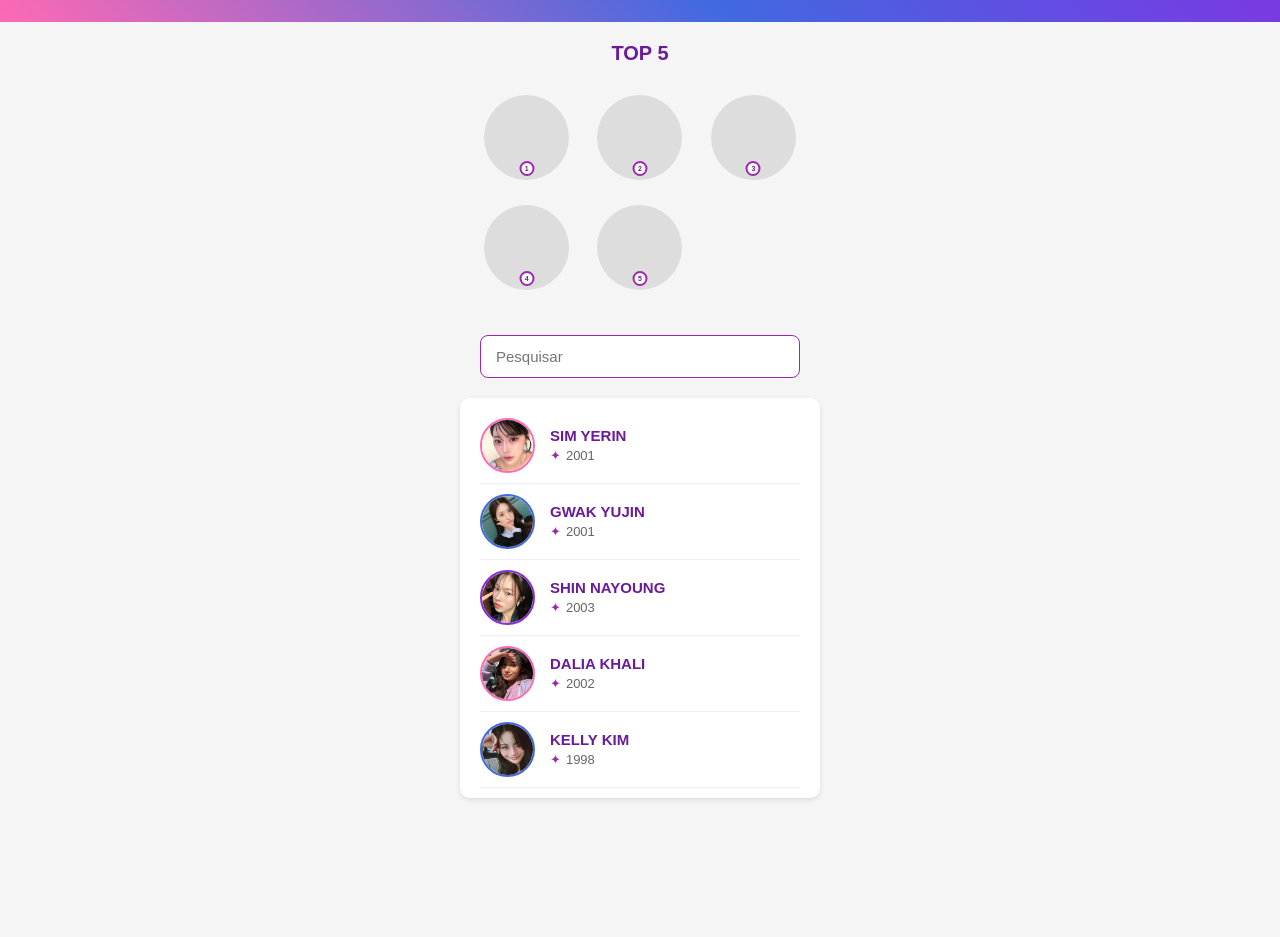
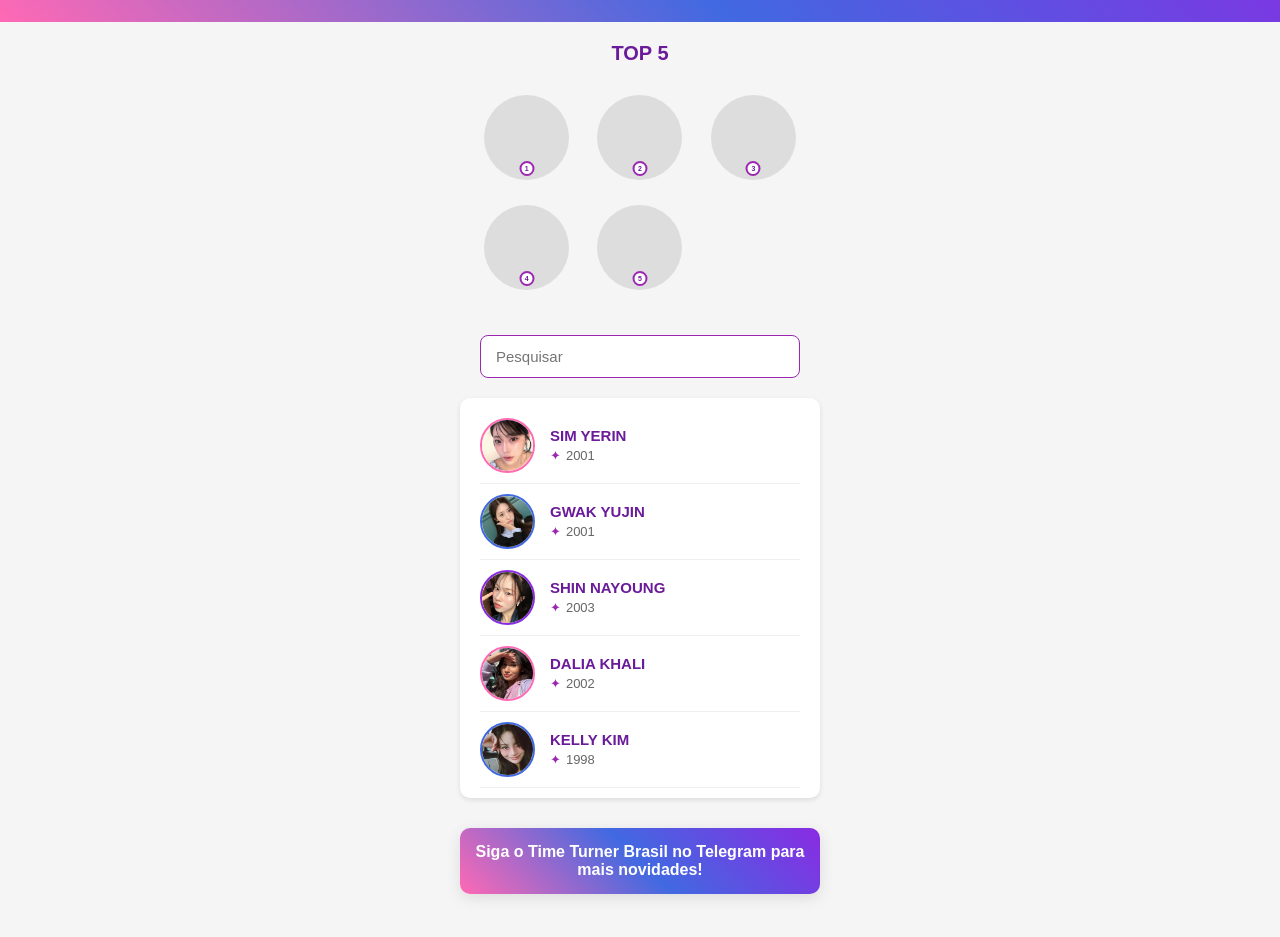
Before and after one commit to TIMETURNERRANK/Time-Turner-Rank.github.io., a plain HTML site: page index.html in a window 1280 px wide. Shown: the part 161-1098 px from the top of the page. Before the commit the page ends 1059 px from the top, so only its background shows below. Drawn offline with Linux system fonts and the light colour scheme.

Commit message:
Update index.html

```diff
--- a/index.html
+++ b/index.html
@@ -241,6 +241,25 @@
             color: var(--secondary-color);
         }
 
+        .telegram-link {
+            display: block;
+            max-width: 360px;
+            margin: 30px auto;
+            padding: 15px;
+            background: linear-gradient(45deg, #ff69b4, #4169e1, #8a2be2);
+            border-radius: 10px;
+            text-decoration: none;
+            color: white;
+            text-align: center;
+            font-weight: bold;
+            transition: transform 0.3s ease;
+            box-shadow: 0 4px 15px rgba(0, 0, 0, 0.1);
+        }
+
+        .telegram-link:hover {
+            transform: translateY(-3px);
+        }
+
         .selected {
             opacity: 0.5;
             pointer-events: none;
@@ -282,6 +301,10 @@
             <!-- Profiles will be populated by JavaScript -->
         </div>
     </div>
+
+    <a href="https://t.me/timeturnerbr" target="_blank" class="telegram-link">
+        Siga o Time Turner Brasil no Telegram para mais novidades!
+    </a>
 
     <script>
         const members = [
```
